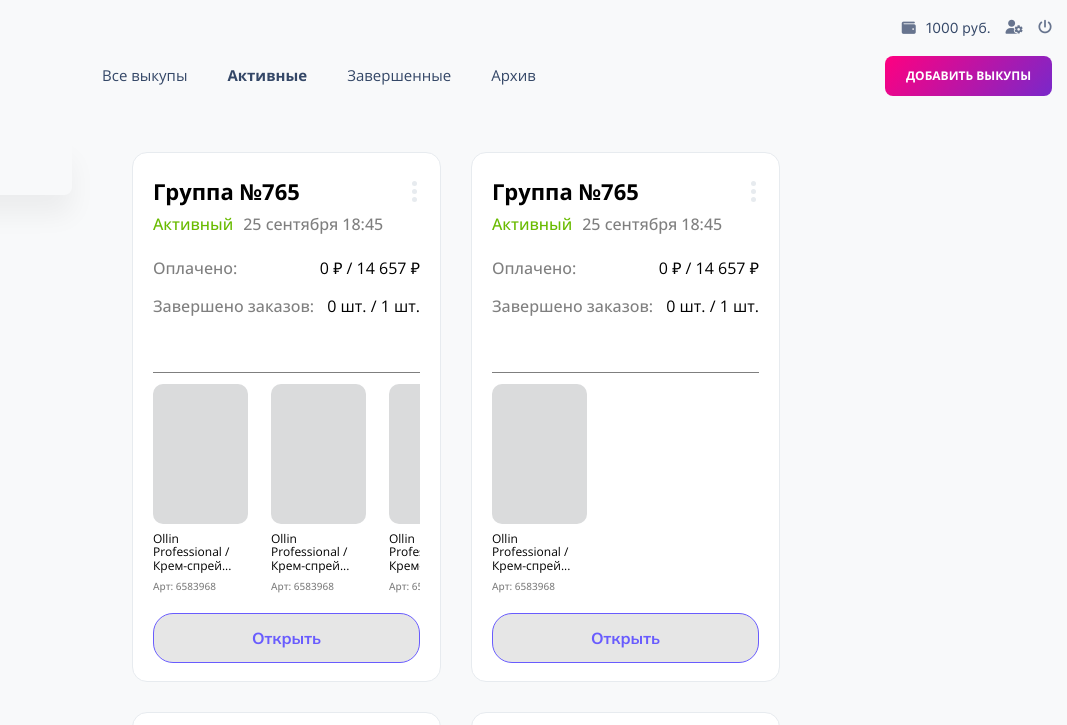
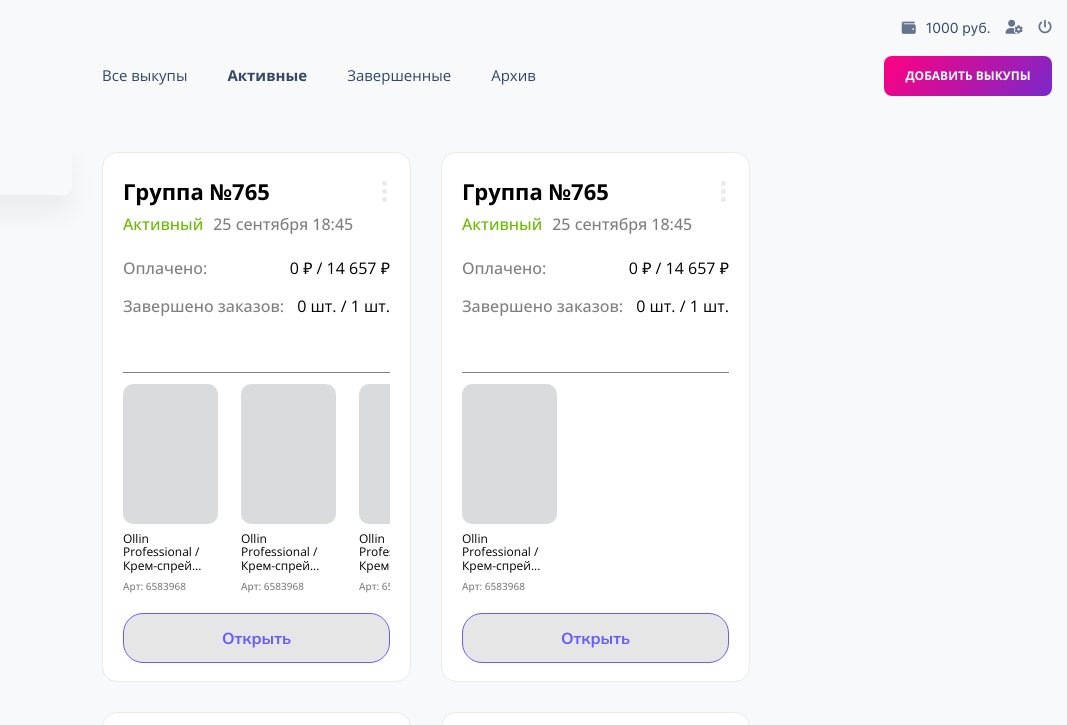
Before and after one commit to Unleashed97/wb, a website: page src/index.html in a window 1280 px wide. Shown: the top 725 px of the page, 213-1280 px from the left. Drawn offline with nearby package versions, Linux system fonts and the light colour scheme; files that its build step writes are made by us from their sources; files whose address does not match are found by name.

Commit message:
fix: container width, btn anim

```diff
--- a/src/scss/components/btn.scss
+++ b/src/scss/components/btn.scss
@@ -1,9 +1,9 @@
 .btn {
-    width: 167px;
+    width: 168px;
     height: 40px;
 
     font-family: 'Open Sans', sans-serif;
-    font-size: 12px;
+    font-size: 0.75rem;
     font-weight: 700;
     text-transform: uppercase;
     color: #fff;
@@ -14,9 +14,9 @@
 
     cursor: pointer;
 
-    transition: transform 0.3s linear;
+    transition: 0.2s linear;
 
     &:hover {
-        transform: scale(1.02);
+        box-shadow: 0 20px 27px 0 rgb(0 0 0 / 5%);
     }
 }
--- a/src/scss/components/container.scss
+++ b/src/scss/components/container.scss
@@ -1,6 +1,6 @@
 .container {
     width: 100%;
-    max-width: 1450px;
+    max-width: 1359px;
     padding: 0 15px;
     margin: 0 auto;
 }
--- a/src/scss/components/main.scss
+++ b/src/scss/components/main.scss
@@ -35,8 +35,6 @@
         grid-auto-rows: auto;
         gap: 30px;
 
-        padding: 0 30px;
-
         @media (max-width: 1919px) {
             grid-template-columns: repeat(3, 309px);
         }
@@ -48,8 +46,8 @@
             grid-template-columns: repeat(1, 309px);
         }
 
-        @media (max-width: $sm) {
-            padding: 0;
+        @media (max-width: $md) {
+            place-content: center;
         }
     }
 }
```
Also changed, not shown: dist/css/style.min.css.
